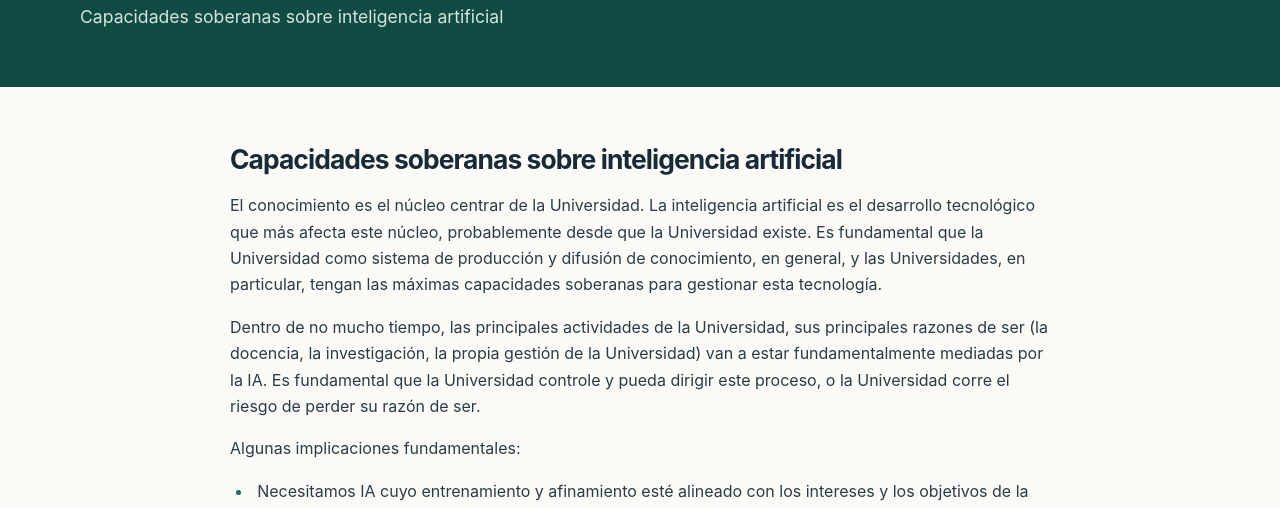
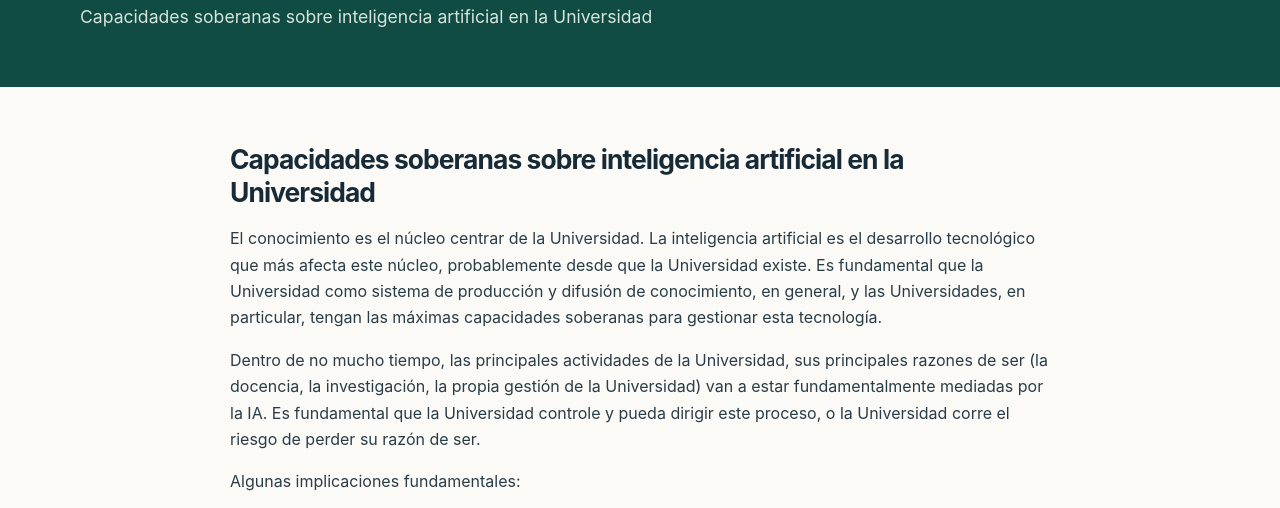
Before and after one commit to jgbarah/jornadaiasu.github.io, a plain HTML site: page public/manifiesto.html in a window 1280 px wide. Shown: the part 248-756 px from the top of the page. Drawn offline with Linux system fonts and the light colour scheme.

Commit message:
Título del manifiesto

```diff
--- a/public/manifiesto.html
+++ b/public/manifiesto.html
@@ -3,7 +3,7 @@
 <head>
   <meta charset="utf-8">
   <meta name="viewport" content="width=device-width, initial-scale=1">
-  <meta name="description" content="Manifiesto sobre capacidades soberanas de inteligencia artificial en la universidad.">
+  <meta name="description" content="Manifiesto sobre capacidades soberanas de inteligencia artificial en la Universidad.">
   <title>Manifiesto — Jornada de IA Soberana</title>
   <link rel="stylesheet" href="css/styles.css">
 </head>
@@ -29,11 +29,11 @@
       <div class="page-hero-inner">
         <p class="eyebrow">Ideas que impulsan la Jornada</p>
         <h1>Manifiesto</h1>
-        <p>Capacidades soberanas sobre inteligencia artificial</p>
+        <p>Capacidades soberanas sobre inteligencia artificial en la Universidad</p>
       </div>
     </section>
     <article class="document content-width">
-      <h2>Capacidades soberanas sobre inteligencia artificial</h2>
+      <h2>Capacidades soberanas sobre inteligencia artificial en la Universidad</h2>
       <p>El conocimiento es el núcleo centrar de la Universidad. La inteligencia artificial es el desarrollo tecnológico que más afecta este núcleo, probablemente desde que la Universidad existe. Es fundamental que la Universidad como sistema de producción y difusión de conocimiento, en general, y las Universidades, en particular, tengan las máximas capacidades soberanas para gestionar esta tecnología.</p>
       <p>Dentro de no mucho tiempo, las principales actividades de la Universidad, sus principales razones de ser (la docencia, la investigación, la propia gestión de la Universidad) van a estar fundamentalmente mediadas por la IA. Es fundamental que la Universidad controle y pueda dirigir este proceso, o la Universidad corre el riesgo de perder su razón de ser.</p>
       <p>Algunas implicaciones fundamentales:</p>
```
Also changed, not shown: 1 other file.
